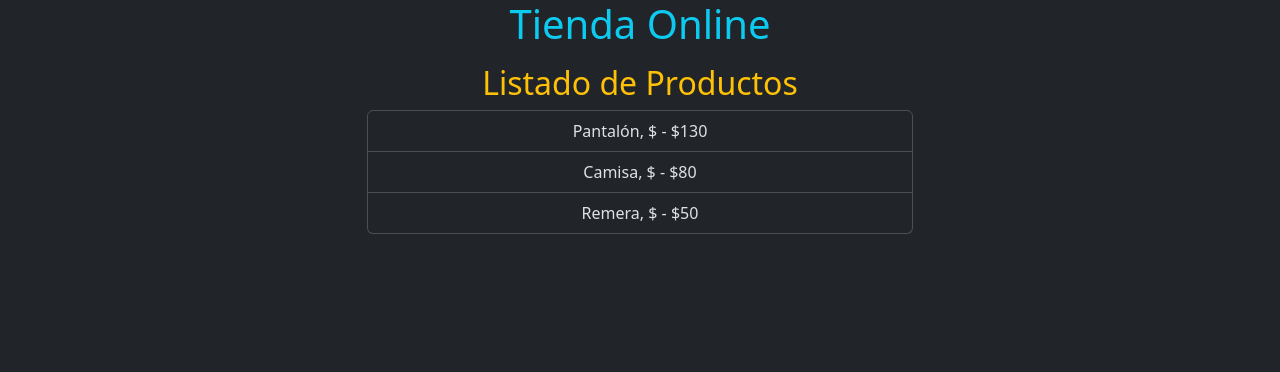
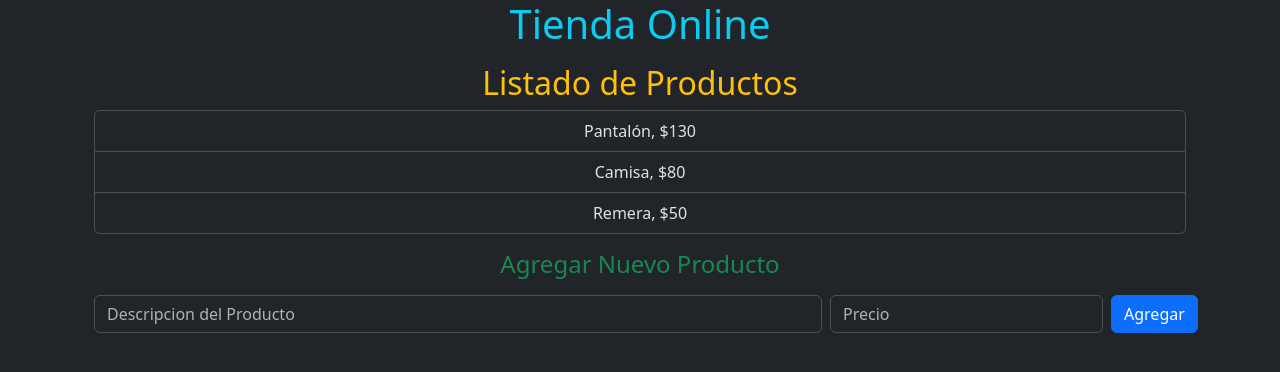
Before and after one commit to LazaroLironis241103/Reto---Tienda-Online, an Angular app in the folder mi-app/: page / in a window 1280 px wide. Shown: the top 372 px of the page. Built offline with nearby package versions, Linux system fonts and the light colour scheme.

Commit message:
Terminado

```diff
--- a/mi-app/src/app/app.ts
+++ b/mi-app/src/app/app.ts
@@ -7,7 +7,7 @@ import { ProductoListado } from "./features/productos/producto-listado/producto-
   standalone: true,
   imports: [RouterOutlet, ProductoListado],
   templateUrl: './app.html',
-  styleUrl: './app.css'
+  styleUrls: ['./app.css']
 })
 export class App {
   protected readonly titulo = "Tienda Online";
--- a/mi-app/src/app/features/productos/producto-listado/producto-listado.html
+++ b/mi-app/src/app/features/productos/producto-listado/producto-listado.html
@@ -1,9 +1,23 @@
 <div class="container mt-3">
-  <h2 class="text-center text-warning">Listado de Productos</h2>
+  <div class="row-50">
+    <h2 class="text-center text-warning">Listado de Productos</h2>
 
-  <ul class="list-group w-50 mx-auto">
+  <ul class="list-group mx-auto">
     <li *ngFor="let producto of productos" class="list-group-item text-center">
-      {{ producto.descripcion }} - ${{ producto.precio }}
+      {{ producto.descripcion }}, ${{ producto.precio }}
     </li>
   </ul>
+  <h4 class="text-center mt-3 text-success">Agregar Nuevo Producto</h4>
+  <div class="mt-3 d-flex justify-content-center">
+    <div class="col-8">
+      <input type="text" class="form-control me-2" placeholder="Descripcion del Producto" [(ngModel)] = "nuevaDescripcion">
+    </div>
+    <div class="col-3">
+      <input type="number" class="form-control ms-2" placeholder="Precio" #precioInput>
+    </div>
+    <div class="col-1">
+      <button class="btn btn-primary ms-3" (click)="productos.push({descripcion: nuevaDescripcion, precio: +precioInput.value}); nuevaDescripcion=''; precioInput.value=''">Agregar</button>
+    </div>
+  </div>
+  </div>
 </div>
--- a/mi-app/src/app/features/productos/producto-listado/producto-listado.ts
+++ b/mi-app/src/app/features/productos/producto-listado/producto-listado.ts
@@ -1,19 +1,22 @@
 import { Component } from '@angular/core';
-import { NgForOf } from '@angular/common'
+import { NgForOf } from '@angular/common';
+import { FormsModule } from '@angular/forms';
 
 @Component({
   selector: 'app-producto-listado',
   standalone: true,
-  imports: [NgForOf],
+  imports: [NgForOf, FormsModule],
   templateUrl: './producto-listado.html',
   styleUrl: './producto-listado.css'
 })
 export class ProductoListado {
-   productos = [
-    { descripcion: 'Pantalón, $', precio: 130 },
-    { descripcion: 'Camisa, $', precio: 80 },
-    { descripcion: 'Remera, $', precio: 50 },
-   ]
+  productos = [
+    { descripcion: 'Pantalón', precio: 130 },
+    { descripcion: 'Camisa', precio: 80 },
+    { descripcion: 'Remera', precio: 50 },
+  ];
+
+  nuevaDescripcion: string = '';
 
   constructor() {}
 }
```
